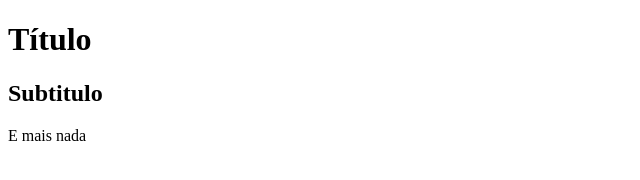
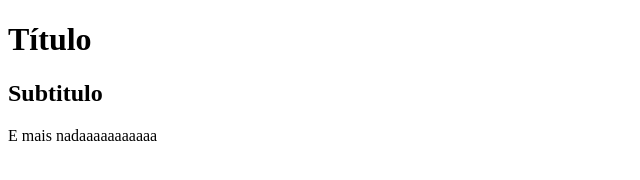
Before and after one commit to itfernandolira/flag-git, a plain HTML site: page index.html in a window 1280 px wide. Shown: the full height of the page, 0-640 px from the left. Drawn offline with Linux system fonts and the light colour scheme.

Commit message:
mais aaaaaa

```diff
--- a/index.html
+++ b/index.html
@@ -9,6 +9,6 @@
 <body>
     <h1>Título</h1>
     <h2>Subtitulo</h2>
-    E mais nada
+    E mais nadaaaaaaaaaaa
 </body>
 </html>
```
